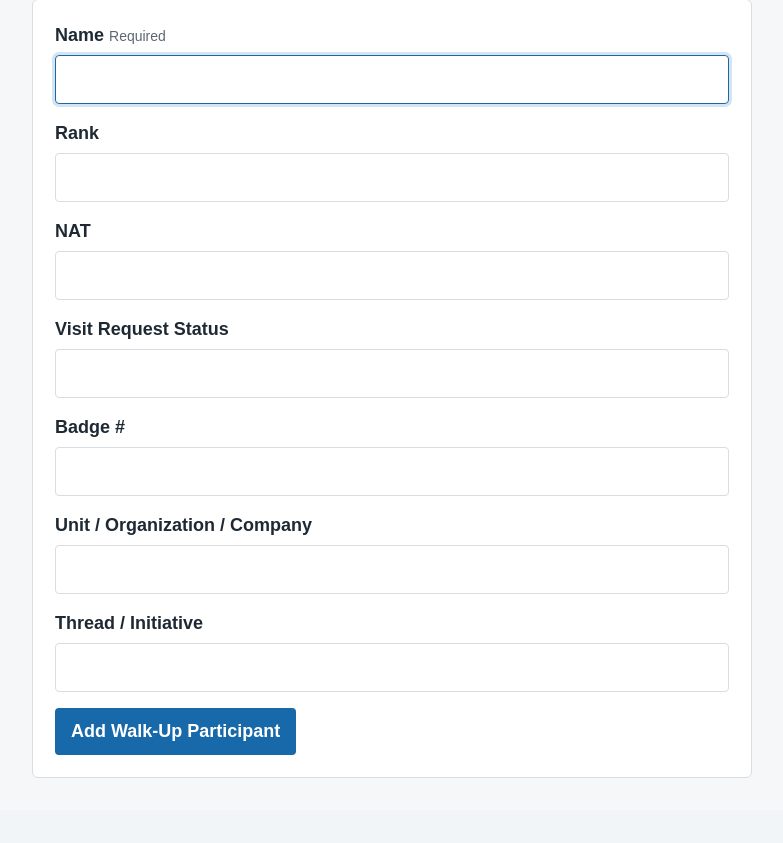
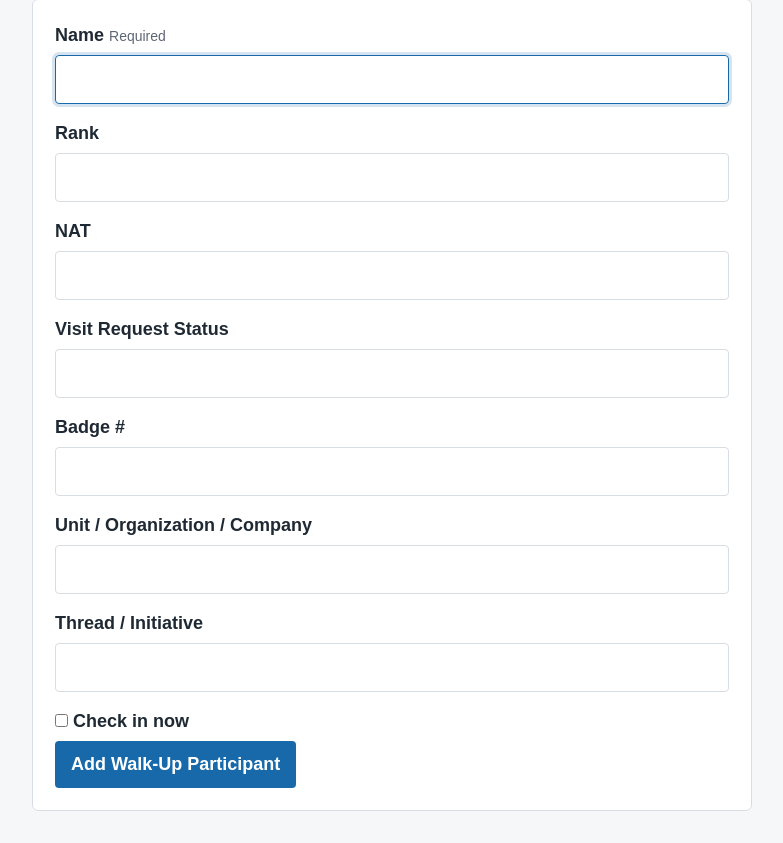
Before and after one commit to gacurl/GroundTrack, a Flask app: page /walk-up in a window 1280 px wide. Shown: the part 312-1155 px from the top of the page, without its empty margins (72-855 px from the left). Before the commit the page ends 1090 px from the top, so only its background shows below. Run offline with Flask 3, Linux system fonts and the light colour scheme.

Commit message:
Add optional walk-up check-in

```diff
--- a/app.py
+++ b/app.py
@@ -340,6 +340,7 @@ def blank_walk_up_form():
         "badge_number": "",
         "organization": "",
         "thread_initiative": "",
+        "check_in_now": False,
     }
 
 
@@ -352,11 +353,13 @@ def walk_up_form_data():
         "badge_number": form_value("badge_number") or "",
         "organization": form_value("organization") or "",
         "thread_initiative": form_value("thread_initiative") or "",
+        "check_in_now": request.form.get("check_in_now") == "1",
     }
 
 
 def create_walk_up_participant(participant):
     db = get_db()
+    in_process_at = local_timestamp() if participant["check_in_now"] else None
     cursor = db.execute(
         """
         INSERT INTO participants (
@@ -367,8 +370,9 @@ def create_walk_up_participant(participant):
             badge_number,
             organization,
             thread_initiative,
+            in_process_at,
             is_walkup
-        ) VALUES (?, ?, ?, ?, ?, ?, ?, ?)
+        ) VALUES (?, ?, ?, ?, ?, ?, ?, ?, ?)
         """,
         (
             participant["name"],
@@ -378,6 +382,7 @@ def create_walk_up_participant(participant):
             participant["badge_number"] or None,
             participant["organization"] or None,
             participant["thread_initiative"] or None,
+            in_process_at,
             1,
         ),
     )
@@ -394,6 +399,13 @@ def create_walk_up_participant(participant):
         ),
     )
     db.commit()
+
+
+def walk_up_success_redirect(participant):
+    query = {"created": participant["name"]}
+    if participant["check_in_now"]:
+        query["checked_in"] = "1"
+    return redirect(url_for("walk_up", **query))
 
 
 def import_participants_from_workbook(file_storage):
@@ -689,7 +701,13 @@ def walk_up():
     form = blank_walk_up_form()
 
     if request.args.get("created"):
-        message = f"Added walk-up participant {request.args['created']}."
+        if request.args.get("checked_in"):
+            message = (
+                f"Added walk-up participant {request.args['created']} "
+                "and checked them in."
+            )
+        else:
+            message = f"Added walk-up participant {request.args['created']}."
         message_type = "success"
 
     if request.method == "POST":
@@ -705,14 +723,14 @@ def walk_up():
                     message_type = "error"
                 else:
                     create_walk_up_participant(form)
-                    return redirect(url_for("walk_up", created=form["name"]))
+                    return walk_up_success_redirect(form)
             except sqlite3.OperationalError:
                 message = "Local database is not initialized. Run flask init-db first."
                 message_type = "error"
         else:
             try:
                 create_walk_up_participant(form)
-                return redirect(url_for("walk_up", created=form["name"]))
+                return walk_up_success_redirect(form)
             except sqlite3.OperationalError:
                 message = "Local database is not initialized. Run flask init-db first."
                 message_type = "error"
--- a/static/style.css
+++ b/static/style.css
@@ -207,6 +207,19 @@ h2 {
 .data-form input:focus {
   border-color: var(--accent);
   outline: 3px solid rgba(23, 105, 170, 0.18);
+}
+
+.data-form input[type="checkbox"] {
+  display: inline-block;
+  margin: 0;
+  width: auto;
+}
+
+.checkbox-field {
+  align-items: center;
+  display: flex;
+  gap: 10px;
+  margin-bottom: 18px;
 }
 
 .data-form button {
--- a/templates/walk_up.html
+++ b/templates/walk_up.html
@@ -49,6 +49,17 @@
       value="{{ form.thread_initiative }}"
     >
 
+    <label class="checkbox-field" for="check_in_now">
+      <input
+        id="check_in_now"
+        name="check_in_now"
+        type="checkbox"
+        value="1"
+        {% if form.check_in_now %}checked{% endif %}
+      >
+      Check in now
+    </label>
+
     <button type="submit">Add Walk-Up Participant</button>
   </form>
 {% endblock %}
```
Also changed, not shown: tests/test_walk_up.py (+57 -2 lines).
